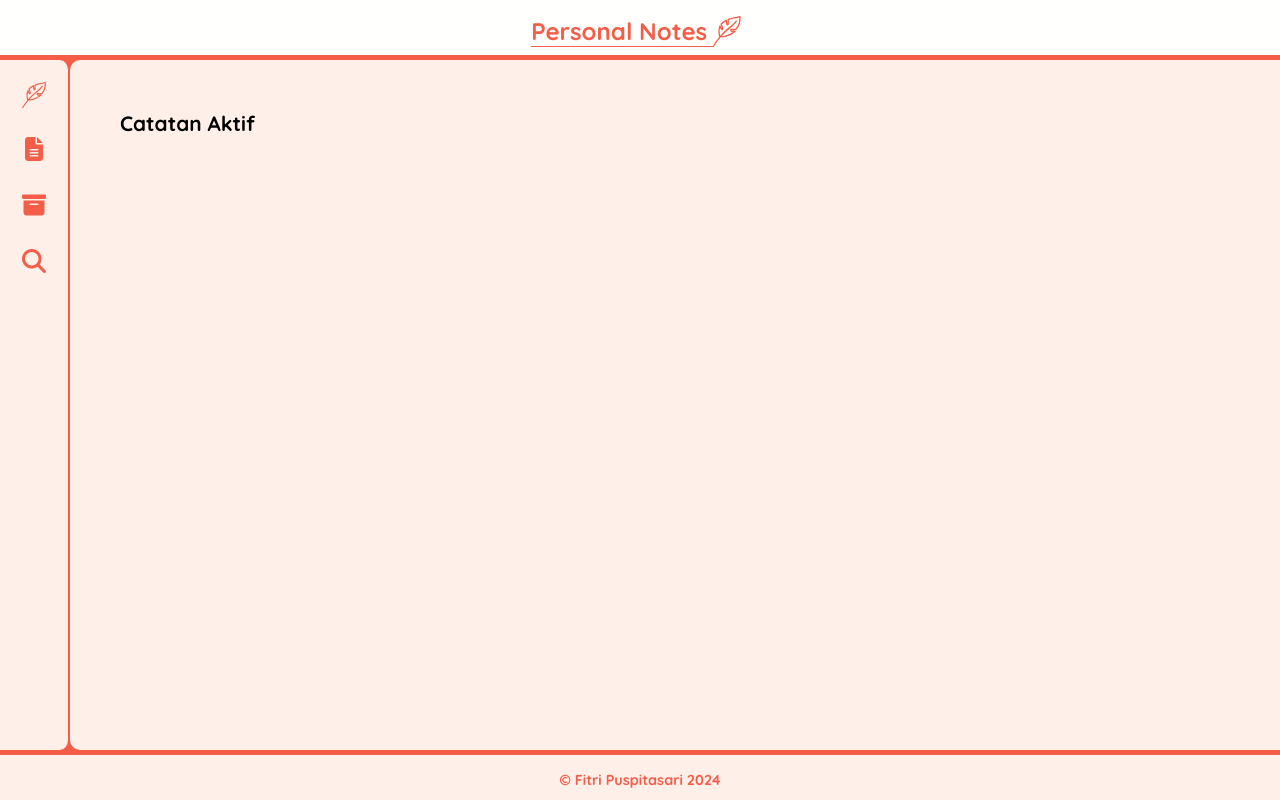
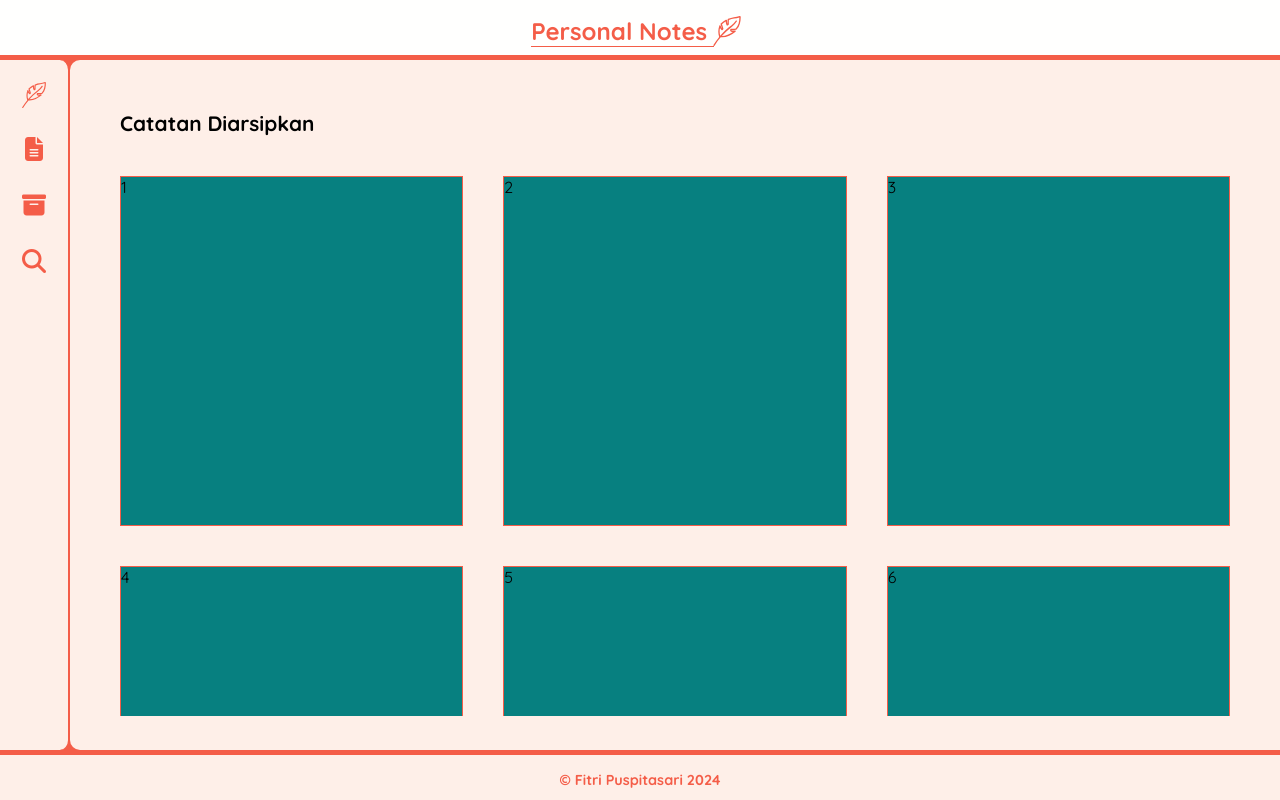
Before and after one commit to fitri-puspitasari/learn-frontend, a React (Vite) app in the folder 3-Personal_Notes_App/: page / in a window 1280 px wide. Built offline with nearby package versions, Linux system fonts and the light colour scheme.

Commit message:
3) Membuat tampilan area catatan aktif & area catatan diarsipkan

```diff
--- a/3-Personal_Notes_App/src/components/NotesContent/NotesArchiveArea.jsx
+++ b/3-Personal_Notes_App/src/components/NotesContent/NotesArchiveArea.jsx
@@ -6,7 +6,28 @@ class NotesArchiveArea extends React.Component {
 
     }
     render() {
-        return
+        return (
+            <div className="note-content__archive-area">
+                <h3>Catatan Diarsipkan</h3>
+                <div className="notes-list">
+                    <div className="note-item">1</div>
+                    <div className="note-item">2</div>
+                    <div className="note-item">3</div>
+                    <div className="note-item">4</div>
+                    <div className="note-item">5</div>
+                    <div className="note-item">6</div>
+                    <div className="note-item">7</div>
+                    <div className="note-item">8</div>
+                    <div className="note-item">9</div>
+                    <div className="note-item">10</div>
+                    <div className="note-item">11</div>
+                    <div className="note-item">12</div>
+                    <div className="note-item">13</div>
+                    <div className="note-item">14</div>
+                    <div className="note-item">15</div>
+                </div>
+            </div>
+        )
     }
 }
 
--- a/3-Personal_Notes_App/src/components/NotesContent/NotesContent.jsx
+++ b/3-Personal_Notes_App/src/components/NotesContent/NotesContent.jsx
@@ -1,6 +1,7 @@
 import React from "react";
 import NotesWritingArea from "./NotesWritingArea";
 import NotesListArea from "./NotesListArea";
+import NotesArchiveArea from "./NotesArchiveArea";
 
 class NotesContent extends React.Component {
     constructor(props) {
@@ -10,12 +11,10 @@ class NotesContent extends React.Component {
     render() {
         return (
             <div className="note-app__content">
-                <div>
-                    <NotesWritingArea />
-                    <NotesListArea />
-                    {/* <NotesArchiveArea />
-                    <NotesSearchArea /> */}
-                </div>
+                <NotesWritingArea />
+                <NotesListArea />
+                <NotesArchiveArea />
+                {/* <NotesSearchArea /> */}
             </div>
         )
     }
--- a/3-Personal_Notes_App/src/components/NotesContent/NotesListArea.jsx
+++ b/3-Personal_Notes_App/src/components/NotesContent/NotesListArea.jsx
@@ -10,21 +10,21 @@ class NotesListArea extends React.Component {
             <div className="note-content__list-area">
                 <h3>Catatan Aktif</h3>
                 <div className="notes-list">
-                    <div className="note-item"></div>
-                    <div className="note-item"></div>
-                    <div className="note-item"></div>
-                    <div className="note-item"></div>
-                    <div className="note-item"></div>
-                    <div className="note-item"></div>
-                    <div className="note-item"></div>
-                    <div className="note-item"></div>
-                    <div className="note-item"></div>
-                    <div className="note-item"></div>
-                    <div className="note-item"></div>
-                    <div className="note-item"></div>
-                    <div className="note-item"></div>
-                    <div className="note-item"></div>
-                    <div className="note-item"></div>
+                    <div className="note-item">1</div>
+                    <div className="note-item">2</div>
+                    <div className="note-item">3</div>
+                    <div className="note-item">4</div>
+                    <div className="note-item">5</div>
+                    <div className="note-item">6</div>
+                    <div className="note-item">7</div>
+                    <div className="note-item">8</div>
+                    <div className="note-item">9</div>
+                    <div className="note-item">10</div>
+                    <div className="note-item">11</div>
+                    <div className="note-item">12</div>
+                    <div className="note-item">13</div>
+                    <div className="note-item">14</div>
+                    <div className="note-item">15</div>
                 </div>
             </div>
         )
--- a/3-Personal_Notes_App/src/styles/style.css
+++ b/3-Personal_Notes_App/src/styles/style.css
@@ -202,15 +202,20 @@ body {
     border-top-left-radius: 10px;
     border-bottom-left-radius: 10px;
     /* z-index: 1; */
+    padding: 50px;
+
 }
 
-.note-app__content > * {
+.note-app__content {
     padding: 50px;
 }
 
-.note-app__content > div {
-    overflow-y: auto;
-}
+/* .note-app__content > div { */
+    /* overflow-y: auto; */
+    /* width: 100%; */
+    /* height: 100%; */
+    /* background-color: chartreuse; */
+/* } */
 
 .note-app__content h3 {
     font-size: 1.3rem;
@@ -283,24 +288,48 @@ body {
 
 
 
-/* ================ note-app__content writing-area ================ */
+/* ================ note-content__list-area ================ */
+
+.note-content__list-area,
+.note-content__archive-area {
+    width: 100%;
+    height: 100%;
+    padding-bottom: 50px;
+}
+
+.notes-list {
+    overflow-y: auto;
+    width: 100%;
+    height: 100%;
+    /* height: fit-content; */
+    /* background-color: chartreuse; */
+    display: grid;
+    grid-template-columns: repeat(auto-fit, minmax(250px, 1fr));
+    /* grid-template-columns: repeat(auto-fit, 1fr); */
+    gap: 40px;
+}
 
 .note-item {
-    width: 300px;
-    /* height: 100px; */
+    /* width: 300px; */
+    height: 350px;
     background-color: var(--green);
+    border: 1px solid #f45d48;
+}
+
+
+/* ================ note-content__archive-area ================ */
+
+.note-content__archive-area {
+
 }
 
 
 
 
 
-
-
-
-
 /* test note-app__content */
-.note-content__writing-area {
+.note-content__writing-area,
+.note-content__list-area {
     display: none;
 }
 
```
